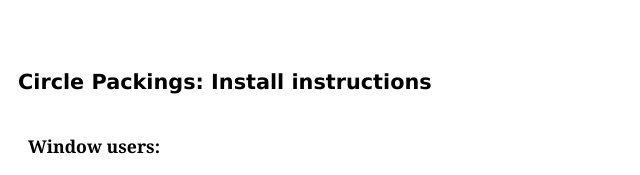
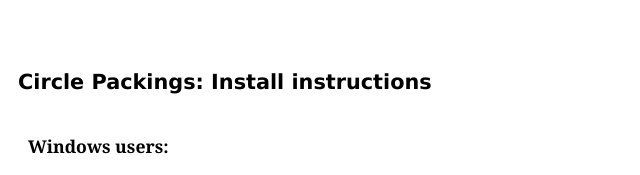
Before and after one commit to seub/CirclePackings, a plain HTML site: page doc/install.html in a window 1280 px wide. Shown: the top 175 px of the page, 0-640 px from the left. Drawn offline with Linux system fonts and the light colour scheme.

Commit message:
help updated

```diff
--- a/doc/install.html
+++ b/doc/install.html
@@ -146,7 +146,7 @@
 	<body>
 		<h1 id="install">Circle Packings: Install instructions</h1>
 
-		<h3> Window users: </h3>
+		<h3> Windows users: </h3>
 
 		<ol>
 		<li> Save all your data on an external drive. </li>
```
Also changed, not shown: doc/index.html (+1 -1 lines).
